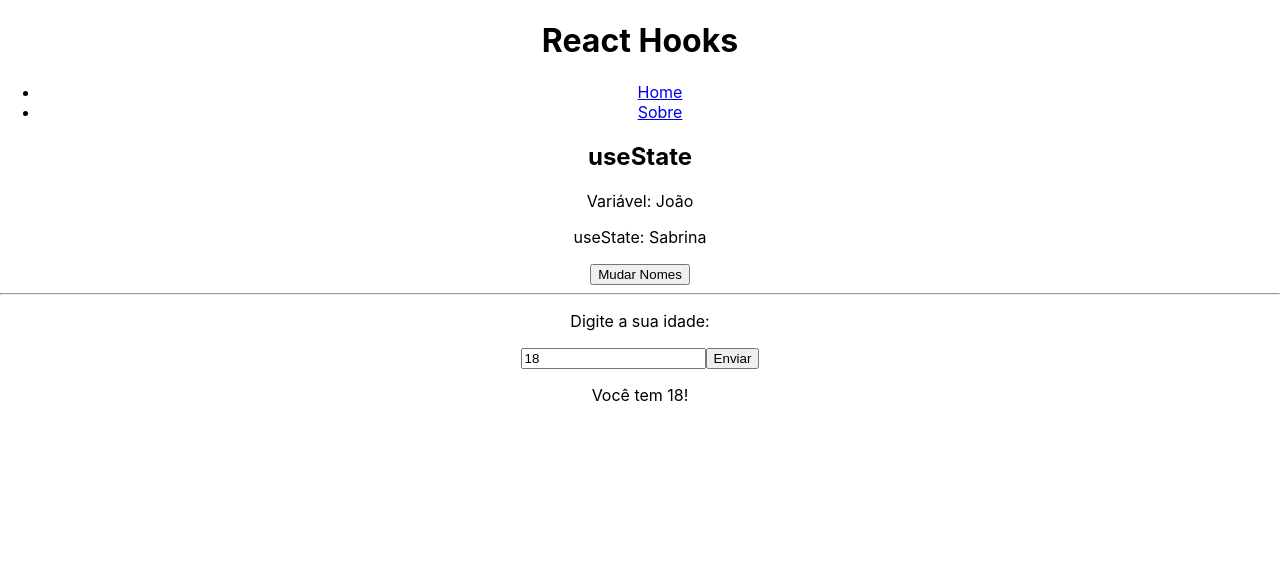
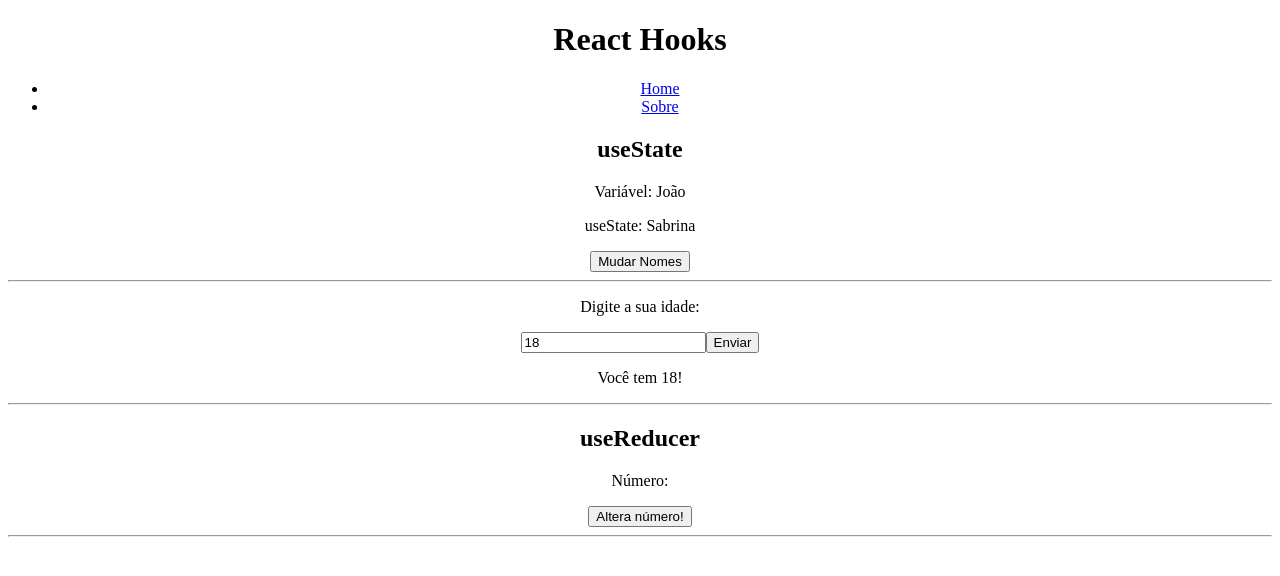
Before and after one commit to sabrinaaraujoo/react-curso, a React (Create React App) app in the folder reacthooks/: page / in a window 1280 px wide. Shown: the top 576 px of the page. Built offline with nearby package versions, Linux system fonts and the light colour scheme.

Commit message:
useReducer

```diff
--- a/reacthooks/src/Pages/Home.jsx
+++ b/reacthooks/src/Pages/Home.jsx
@@ -1,10 +1,12 @@
 import React from "react";
+import HookUseReducer from "../components/HookUseReducer";
 import HookUseState from "../components/HookUseState";
 
 const Home = () => {
   return (
     <div>
       <HookUseState />
+      <HookUseReducer />
     </div>
   );
 };
--- /dev/null
+++ b/reacthooks/src/components/HookUseReducer.jsx
@@ -0,0 +1,19 @@
+import React from "react";
+import { useReducer } from "react";
+
+const HookUseReducer = () => {
+  // 1 - Começando com o useREducer
+  const [number, dispatch] = useReducer((state, action) => {
+    return Math.random(state);
+  });
+  return (
+    <div>
+      <h2>useReducer</h2>
+      <p>Número: {number}</p>
+      <button onClick={dispatch}>Altera número!</button>
+      <hr />
+    </div>
+  );
+};
+
+export default HookUseReducer;
--- a/reacthooks/src/components/HookUseState.jsx
+++ b/reacthooks/src/components/HookUseState.jsx
@@ -45,6 +45,7 @@
         <input type="submit" value="Enviar" />
       </form>
       <p>Você tem {age}!</p>
+      <hr />
     </div>
   );
 };
--- a/reacthooks/src/index.css
+++ b/reacthooks/src/index.css
@@ -1,13 +1,3 @@
 body {
-  margin: 0;
-  font-family: -apple-system, BlinkMacSystemFont, 'Segoe UI', 'Roboto', 'Oxygen',
-    'Ubuntu', 'Cantarell', 'Fira Sans', 'Droid Sans', 'Helvetica Neue',
-    sans-serif;
-  -webkit-font-smoothing: antialiased;
-  -moz-osx-font-smoothing: grayscale;
+  padding-bottom: 500px;
 }
-
-code {
-  font-family: source-code-pro, Menlo, Monaco, Consolas, 'Courier New',
-    monospace;
-}
```
